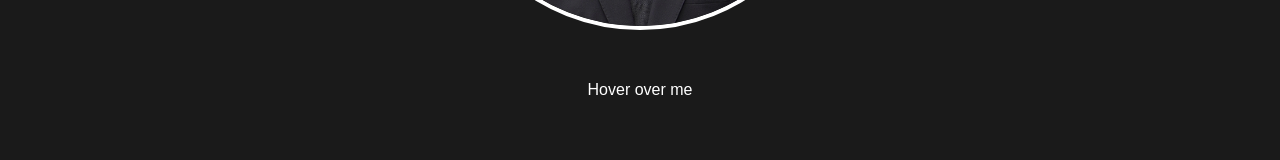
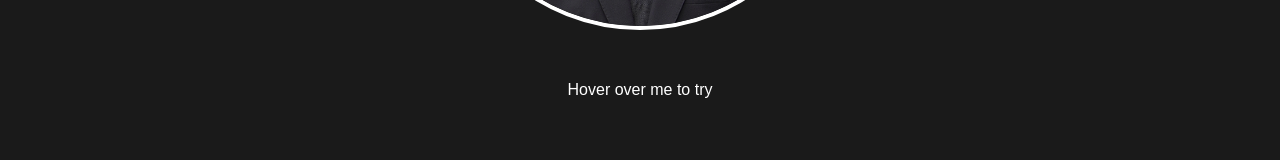
Before and after one commit to kzy0525/website, a Next.js app: page / in a window 1280 px wide. Shown: the part 618-778 px from the top of the page. Built offline with nearby package versions, Linux system fonts and the light colour scheme; a web font is replaced by a local one.

Commit message:
file test

```diff
--- a/src/app/page.js
+++ b/src/app/page.js
@@ -36,7 +36,7 @@ export default function Home() {
         </div>
           {/* 🔧 Hover Test */}
         <div className="group hover:bg-red-500 text-white px-4 py-2 rounded mt-4">
-          Hover over me
+          Hover over me to try
         </div>
 
       </main>
```
